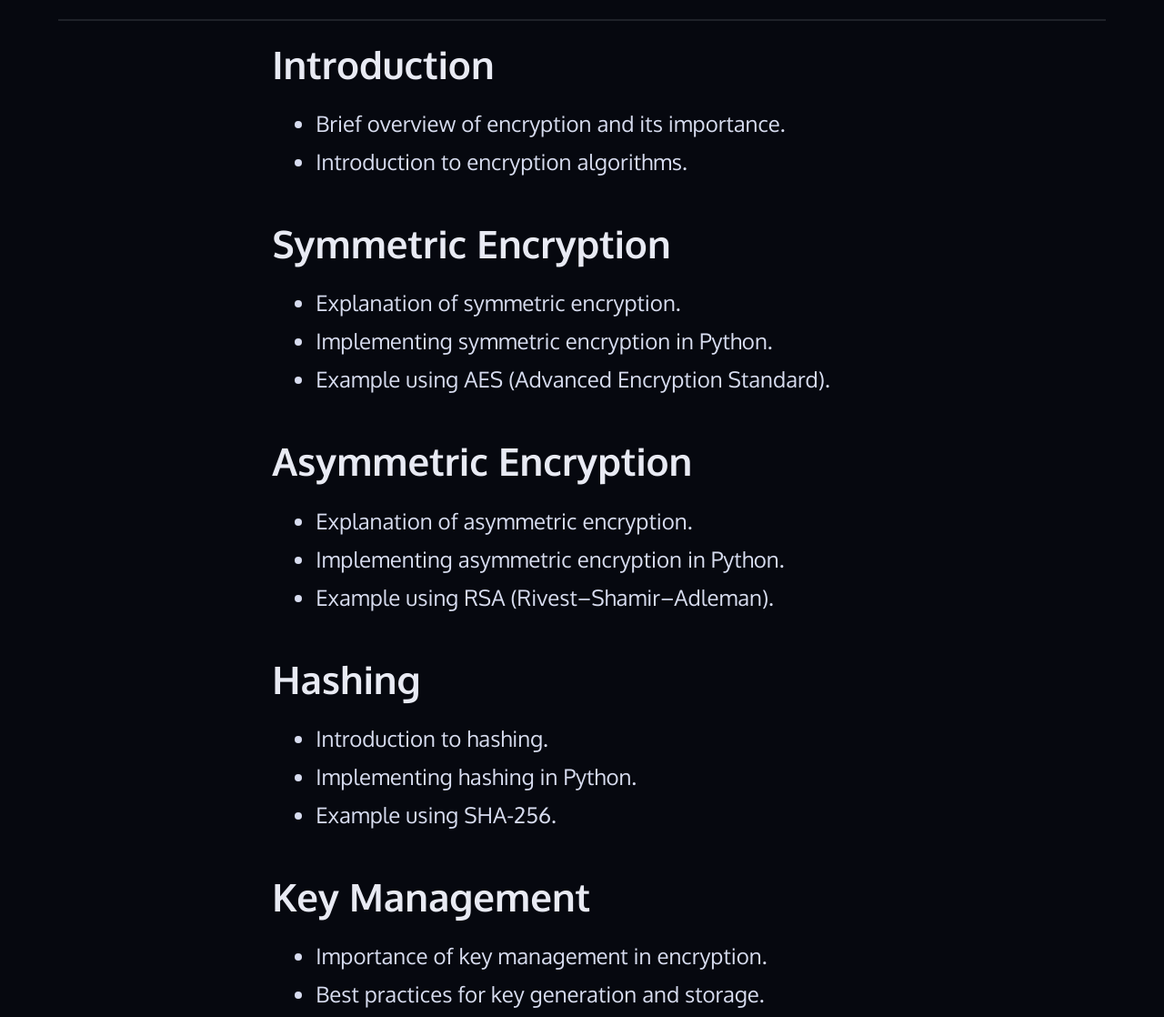
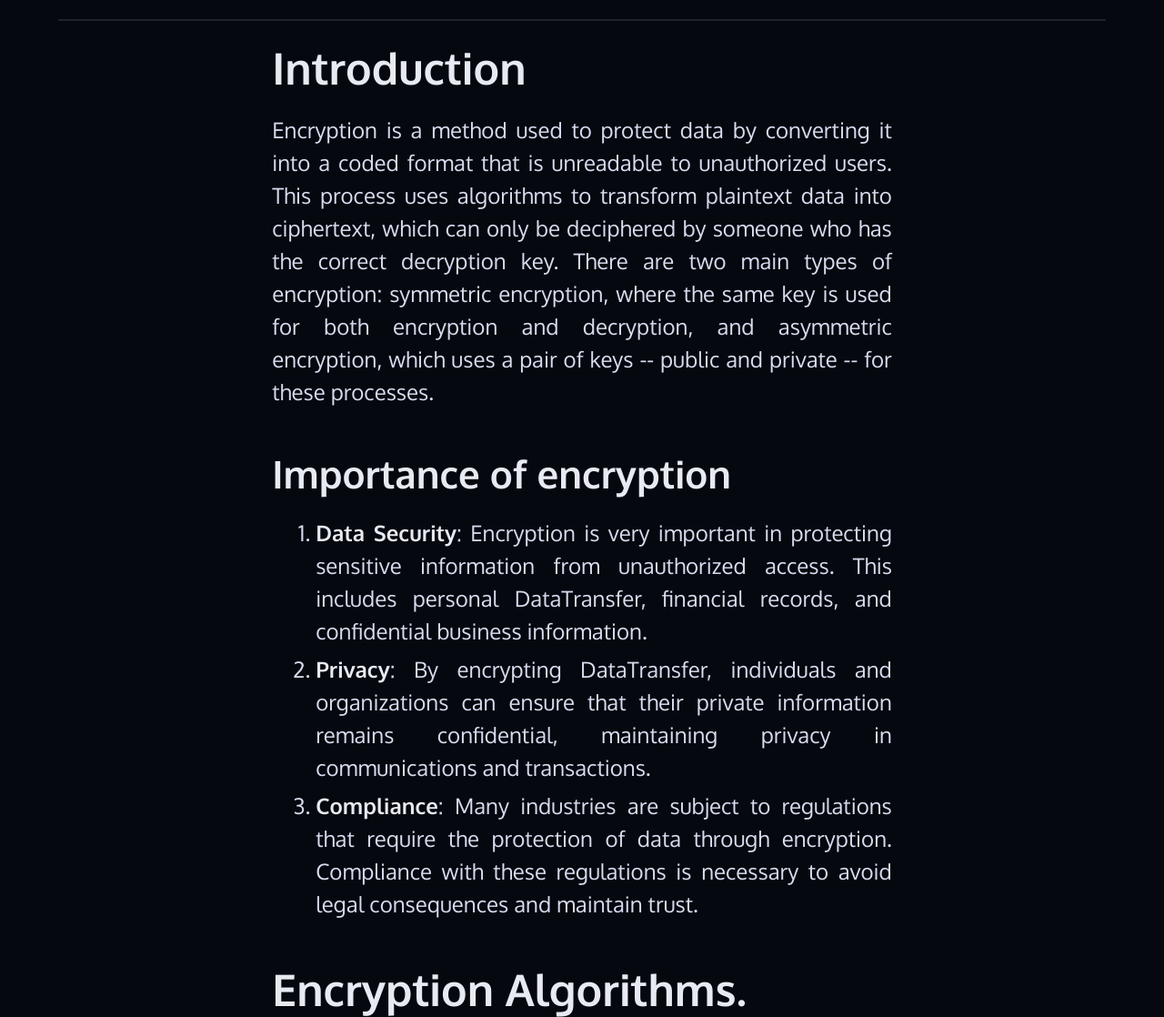
Before and after one commit to albano-a/infinite-semantic-duration, an Astro site: page /posts/encrypting-data-python in a window 1280 px wide. Shown: the part 393-1511 px from the top of the page at 91% size. Built offline with nearby package versions, Linux system fonts and the light colour scheme; Astro itself is replaced by a stand-in of ours; a script that the page names is missing.

Commit message:
feat: Add explanation of encryption algorithms in Python post

```diff
--- a/src/pages/posts/encrypting-data-python.mdx
+++ b/src/pages/posts/encrypting-data-python.mdx
@@ -14,14 +14,42 @@ image:
 tags: ["algorithm"]
 ---
 
-## Introduction
+# Introduction
 
-- Brief overview of encryption and its importance.
-- Introduction to encryption algorithms.
+Encryption is a method used to protect data by converting it into a coded format that is
+unreadable to unauthorized users. This process uses algorithms to transform plaintext data into
+ciphertext, which can only be deciphered by someone who has the correct decryption key. There are
+two main types of encryption: symmetric encryption, where the same key is used for both encryption and
+decryption, and asymmetric encryption, which uses a pair of keys -- public and private -- for these processes.
+
+## Importance of encryption
+
+1. **Data Security**: Encryption is very important in protecting sensitive information from unauthorized access.
+   This includes personal DataTransfer, financial records, and confidential business information.
+
+2. **Privacy**: By encrypting DataTransfer, individuals and organizations can ensure that their private
+   information remains confidential, maintaining privacy in communications and transactions.
+
+3. **Compliance**: Many industries are subject to regulations that require the protection of data through
+   encryption. Compliance with these regulations is necessary to avoid legal consequences and maintain trust.
+
+# Encryption Algorithms.
+
+Encryption algorithms are the backbone of data security in our digital world. As said, these algorithms transform readable
+data, known as plaintext, into an encoded format, or ciphertext, making it inaccessible to unauthorized users.
+The process is reversed through decryption, restoring the original data only to those possessing the correct key.
+There are two primary types of encryption algorithms: symmetric and asymmetric.
+
+**Symmetric encryption algorithms** use the same key for both encryption and decryption. Well-known symmetric algorithms
+include the Advanced Encryption Standard (AES) and the Data Encryption Standard (DES). These algorithms are generally faster
+and are used in scenarios where large amounts of data need to be encrypted quickly.
+
+**Asymmetric encryption algorithms**, on the other hand, utilize a pair of keys -- public and private. The public key is used for encryption,
+while the private key is used for decryption. This PaymentMethodChangeEvent, exemplified by algorithms like RSA (Rivest-Shamir-Adleman) and ECC
+(Elliptic Curve Cryptography), enhances security by ensuring that the decryption key remains confidential.
 
 ## Symmetric Encryption
 
-- Explanation of symmetric encryption.
 - Implementing symmetric encryption in Python.
 - Example using AES (Advanced Encryption Standard).
 
```
